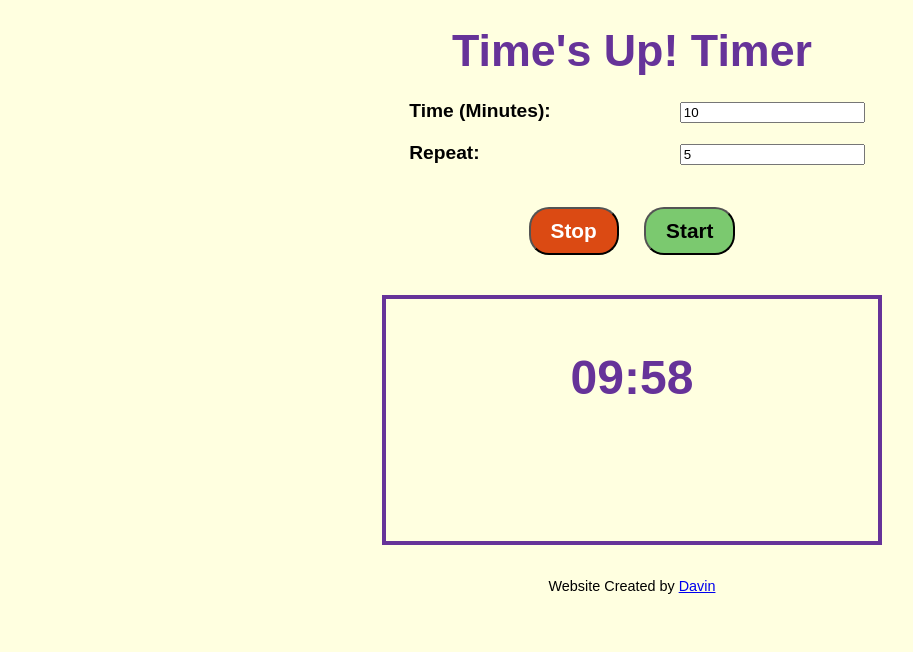
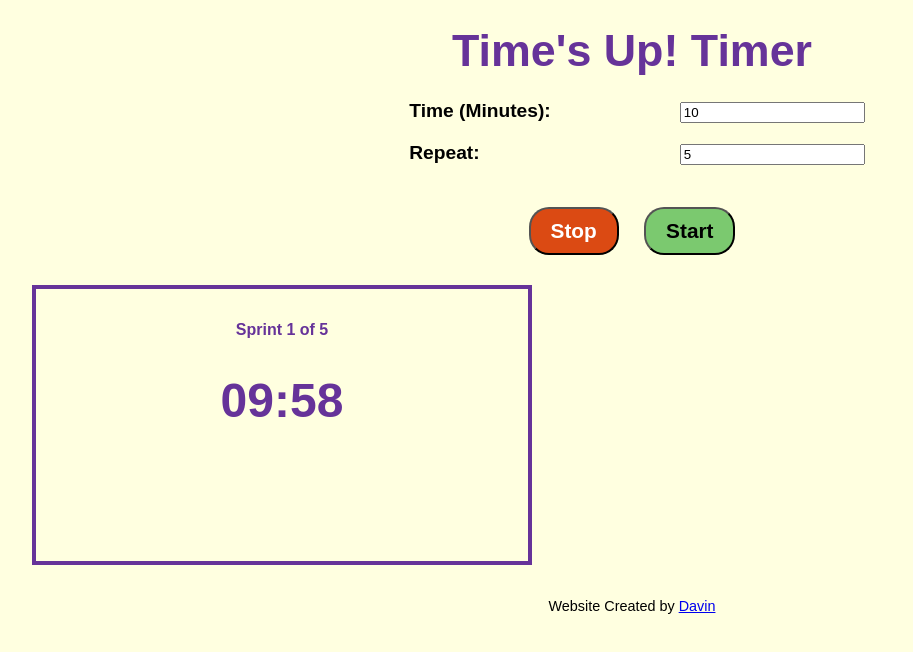
Before and after one commit to davin2020/timesup, a plain HTML site: page index.html in a window 1280 px wide. Both pictures are taken after a click on the input "Start". Shown: the whole page, without its empty margins (8-921 px from the left). Drawn offline with Linux system fonts and the light colour scheme.

Commit message:
added sprint timer wording - sprint x of y

```diff
--- a/index.html
+++ b/index.html
@@ -26,11 +26,20 @@
 		</div>
 
 		<div class="countdown_container">
+			<!-- adjust styling so box has more space n doenst change height when clock appears -->
+			<p class="sprint_color" id="sprint_info">Sprint 0 of 0</p>
 			<p class="timer_color" id="js-output">00:00</p>
 			<p class="clock_icon" id="js-end-icon"> </p>
+
 		</div>
 
 	</div>
+
+
+<!--  waht was adding this alarm about eg at 50 of every hour?
+	<input type="text" placeholder="hour" id="hour">
+  	<input type="text" placeholder="minute" id="minute">
+  	<button onclick="addAlarm()">Set alarm</button> -->
 
 	<div class="footer">
     	<p>Website Created by <a href="https://davin2020.github.io/">Davin</a></p>
--- a/script.js
+++ b/script.js
@@ -14,7 +14,10 @@
 		timer_value,
 		timer_remaining,
 		timer_repeat,
-		audio_ref;
+		audio_ref,
+		current_sprint,
+		total_sprints,
+		sprint_text;
 
 	if (!document.addEventListener || !document.querySelector) {
 		return;
@@ -33,6 +36,9 @@
 		}
 		timer_value = Math.round(time_node.value * 60);
 		timer_repeat = Math.round(repeat_node.value);
+
+		current_sprint = 0;
+		total_sprints = timer_repeat;
 		start_timer();
 	}
 
@@ -41,10 +47,16 @@
 			timer_repeat -= 1;
 			timer_remaining = timer_value;
 
+			current_sprint = current_sprint + 1;
+			// console.log("start_timer current_sprint: " + current_sprint)
+			// console.log("start_timer total_sprints: " + total_sprints)
+
 			update_display();
 			interval_id = setInterval(update_display, 1000);
 		}
 	}
+
+
 
 	function update_display() {
 		var output_minutes = Math.floor(timer_remaining / 60),
@@ -59,6 +71,10 @@
 			// output_text += ' (' + timer_repeat + ')'; // show repeat amount for debugging
 			console.log("timer_repeat: " + timer_repeat)
 		}
+
+		// new sprint info here - is it being updated every second??
+		sprint_text = "Sprint " + current_sprint + " of " + total_sprints;
+		sprint_info.textContent = sprint_text;
 
 		output_node.textContent = output_text;
 		end_icon_node.textContent = " ";
--- a/style.css
+++ b/style.css
@@ -24,6 +24,14 @@ label {
 	width: 40%;
 }
 
+
+.sprint_color {
+	color: #663399;
+	font-weight: bold;
+	font-size: 1rem;
+	margin: 10px;
+}
+
 .timer_color {
 	color: #663399;
 	font-weight: bold;
@@ -33,11 +41,11 @@ label {
 .countdown_container {
 	display: block;
   	justify-content: center;
-  	margin: auto;
+  	margin: 20px;
 	border: 4px solid #663399;
 	padding: 20px;
-	margin-top: 30px;
-	min-height: 250px;
+	/*margin-top: 30px;*/
+	min-height: 280px;
 	max-width: 500px;
 }
 
```
